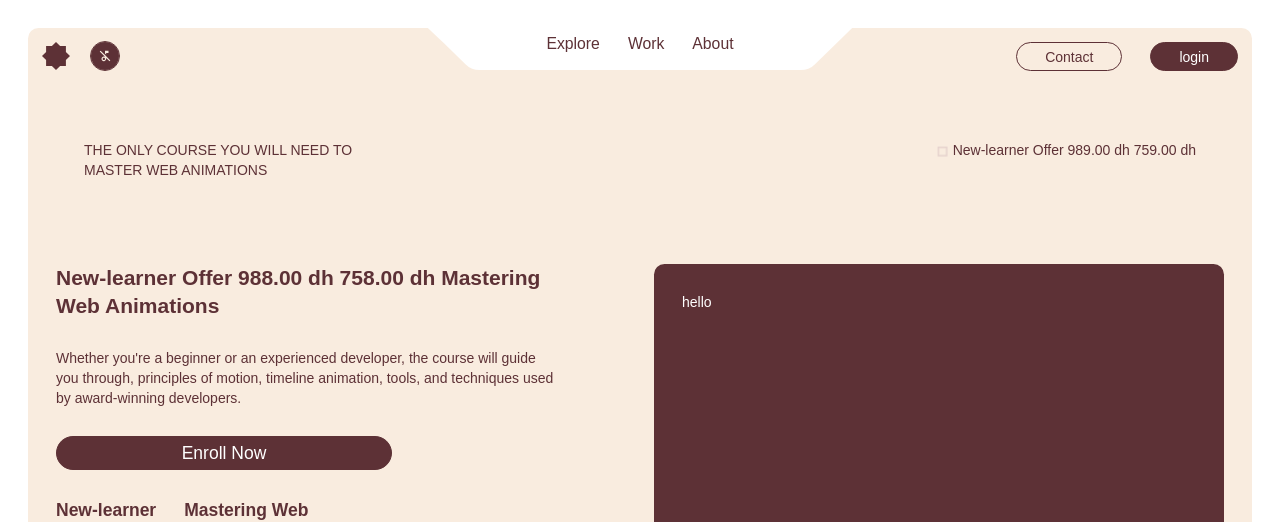
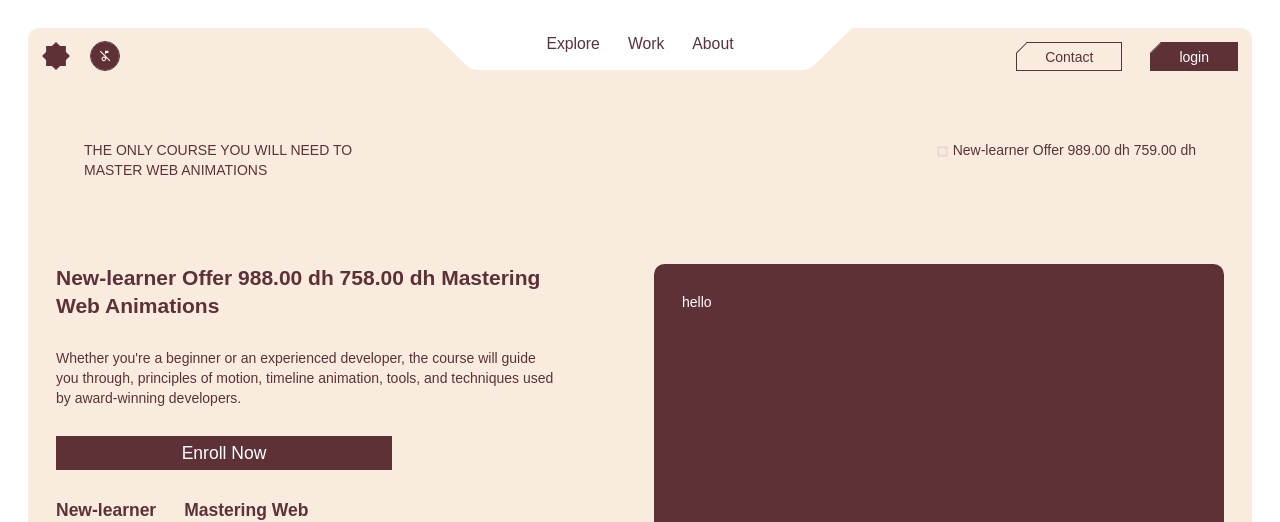
Before and after one commit to samjaabo/portfolio-v2, a Next.js app: page /test in a window 1280 px wide. Shown: the top 522 px of the page. Built offline with nearby package versions, Linux system fonts and the light colour scheme; a web font is replaced by a local one.

Commit message:
add futuristic btn

```diff
--- a/src/app/globals.css
+++ b/src/app/globals.css
@@ -55,18 +55,25 @@
 
 /* ----------------- Components ----------------- */
 @layer components {
+  .set-top-left-corner {
+    @apply relative top-0 left-0 before:content-[''] after:absolute after:top-0 after:left-0 after:w-auto after:aspect-square after:h-1/2 after:bg-soft
+             after:border-r after:border-color after:rotate-45 after:-translate-x-1/2 after:-translate-y-1/2 ;
+  }
+
   .btn {
     @apply bg-color border border-color font-normal text-white text-center
            py-1 px-8  transition-colors duration-300 ease-in-out
-            rounded-full max-w-96 hover:bg-transparent hover:text-color;
+             max-w-96 hover:bg-transparent hover:text-color;
             /* hover:bg-transparent hover:text-color */
   }
   .btn-secondary {
-    @apply  border border-color font-normal text-color bg-transparent text-center
+    @apply border border-color font-normal text-color bg-transparent text-center
            py-1 px-8  transition-colors duration-300 ease-in-out
-            rounded-full max-w-96;
+             max-w-96 ;
             /* hover:bg-transparent hover:text-color */
   }
+
+
   .cursus-card-corners-rounded {
     @apply rounded-tr-sm md:rounded-tr-xl lg:rounded-tr-3xl rounded-bl-sm md:rounded-bl-xl lg:rounded-bl-3xl rounded-br-sm md:rounded-br-xl lg:rounded-br-3xl;
   }
--- a/src/app/layout.tsx
+++ b/src/app/layout.tsx
@@ -27,7 +27,7 @@ export default function RootLayout({
       className={clsx(
         `${kodeMono.variable}`,
         "font-normal bg-white text-sm text-color border-line-color-soft antialiased",
-        "scroll-smooth selection:bg-bg/85 selection:text-soft"
+        "scroll-smooth selection:bg-bg/85 selection:text-soft box-border"
       )}
     >
       <body>{children}</body>
--- a/src/components/futuristic/decryptedTextEffect.tsx
+++ b/src/components/futuristic/decryptedTextEffect.tsx
@@ -116,7 +116,7 @@ export function DecryptTextButton({
     <a
       href={href}
       onMouseEnter={handleHover}
-      className="hidden lg:inline-block cursor-pointer btn-secondary capitalize"
+      className="hidden lg:inline-block cursor-pointer btn-secondary set-top-left-corner  capitalize"
     >
       {text}
     </a>
--- a/src/components/futuristic/sections/header.tsx
+++ b/src/components/futuristic/sections/header.tsx
@@ -35,7 +35,10 @@ export default function HeaderSection() {
         <div className="absolute m-4 gap-4 lg:gap-8 top-0 right-0 z-10 flex justify-between">
           <DecryptTextButton href="#about">contact</DecryptTextButton>
 
-          <Link className="btn hidden lg:inline-block" href={"/test"}>
+          <Link
+            className="btn hidden lg:inline-block set-top-left-corner"
+            href={"/test"}
+          >
             login
           </Link>
           <button className="lg:hidden inline-block cursor-pointer">
```
